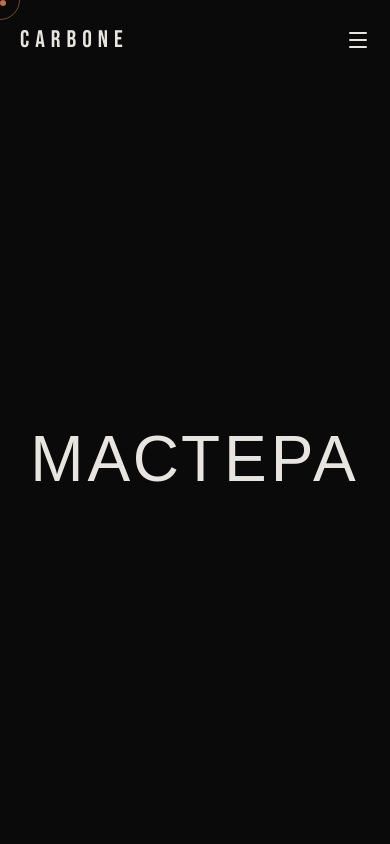
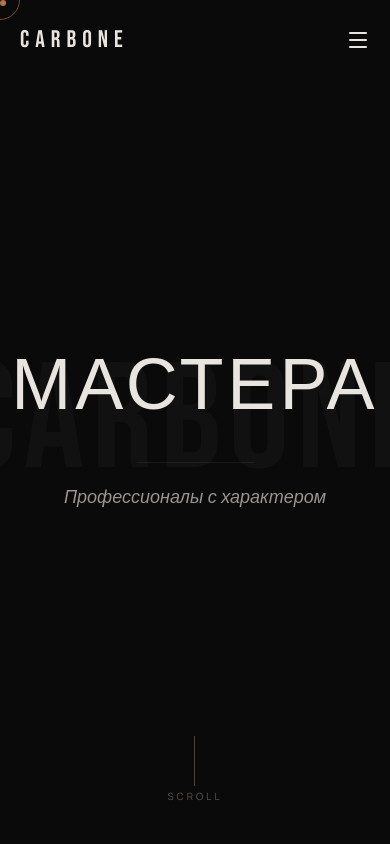
Before and after one commit to SamaelHugo/carbone-studio, a Next.js app: page /masters in a window 390 px wide. Shown: the top 844 px of the page. Built offline with nearby package versions, Linux system fonts and the light colour scheme.

Commit message:
masters page fix

```diff
--- a/app/masters/page.tsx
+++ b/app/masters/page.tsx
@@ -1,7 +1,191 @@
+"use client";
+
+import { motion } from "framer-motion";
+import Link from "next/link";
+import { masters } from "@/lib/mock-data";
+import ScrollReveal from "@/components/ScrollReveal";
+
+const EASE: [number, number, number, number] = [0.76, 0, 0.24, 1];
+
+function MasterBlock({
+  master,
+  index,
+}: {
+  master: (typeof masters)[0];
+  index: number;
+}) {
+  const isImageLeft = index % 2 === 0;
+  const number = String(index + 1).padStart(2, "0");
+  const tags = master.specialization.split(", ");
+
+  const imageEl = (
+    <motion.div
+      className="relative aspect-[3/4] overflow-hidden bg-bg-card w-full"
+      initial={{ clipPath: isImageLeft ? "inset(0 100% 0 0)" : "inset(0 0 0 100%)" }}
+      whileInView={{ clipPath: "inset(0 0 0 0)" }}
+      viewport={{ once: true, amount: 0.2 }}
+      transition={{ duration: 1, ease: EASE }}
+    >
+      <img
+        src={master.photo}
+        alt={master.name}
+        className="absolute inset-0 w-full h-full object-cover grayscale transition-all duration-[800ms] ease-monopo hover:grayscale-0"
+      />
+    </motion.div>
+  );
+
+  const infoEl = (
+    <div className="relative flex flex-col justify-center py-8 md:py-0">
+      {/* Background Number */}
+      <span className="hidden md:block absolute -top-4 left-0 font-bebas text-[96px] text-text-muted opacity-[0.1] leading-none select-none pointer-events-none">
+        {number}
+      </span>
+
+      <div className="relative">
+        <ScrollReveal direction="clip" delay={0.2}>
+          <h2 className="font-bebas text-[36px] md:text-[48px] tracking-[3px] text-text-primary">
+            {master.name.toUpperCase()}
+          </h2>
+        </ScrollReveal>
+
+        <ScrollReveal direction="up" delay={0.35}>
+          <p className="font-manrope text-[14px] text-accent-copper mt-2">
+            {master.role} · {master.experience}
+          </p>
+        </ScrollReveal>
+
+        <ScrollReveal direction="up" delay={0.45}>
+          <p className="font-manrope text-[15px] text-text-secondary leading-[1.8] mt-6 max-w-[440px]">
+            {master.bio}
+          </p>
+        </ScrollReveal>
+
+        {/* Tags */}
+        <ScrollReveal direction="up" delay={0.55}>
+          <div className="flex flex-wrap gap-2 mt-6">
+            {tags.map((tag) => (
+              <span
+                key={tag}
+                className="font-manrope text-[11px] text-text-muted px-3 py-1.5"
+                style={{ border: "1px solid var(--border-subtle)" }}
+              >
+                {tag}
+              </span>
+            ))}
+          </div>
+        </ScrollReveal>
+
+        <ScrollReveal direction="up" delay={0.65}>
+          <Link
+            href="/booking"
+            className="inline-block mt-8 link-underline font-manrope text-[13px] text-accent-copper transition-colors duration-300 hover:text-accent-copper-hover"
+          >
+            Записаться к мастеру →
+          </Link>
+        </ScrollReveal>
+      </div>
+    </div>
+  );
+
+  return (
+    <div className="grid grid-cols-1 md:grid-cols-[55%_45%] gap-8 md:gap-16 items-center">
+      {isImageLeft ? (
+        <>
+          {imageEl}
+          {infoEl}
+        </>
+      ) : (
+        <>
+          <div className="md:order-2">{imageEl}</div>
+          <div className="md:order-1">{infoEl}</div>
+        </>
+      )}
+    </div>
+  );
+}
+
 export default function MastersPage() {
   return (
-    <main className="min-h-screen flex items-center justify-center pt-[80px]">
-      <h1 className="heading-xl">Мастера</h1>
+    <main>
+      {/* Page Hero */}
+      <section className="h-screen flex flex-col items-center justify-center relative overflow-hidden">
+        <span className="absolute top-1/2 left-1/2 -translate-x-1/2 -translate-y-1/2 font-bebas text-[150px] md:text-[300px] tracking-[8px] text-text-primary opacity-[0.03] select-none pointer-events-none z-0 whitespace-nowrap">
+          CARBONE
+        </span>
+
+        <ScrollReveal direction="clip" className="relative z-10">
+          <h1 className="font-bebas text-[72px] md:text-[120px] tracking-[4px] text-text-primary text-center">
+            МАСТЕРА
+          </h1>
+        </ScrollReveal>
+
+        <motion.div
+          className="relative z-10 w-[30%] h-[1px] my-5 origin-center"
+          style={{ backgroundColor: "var(--border-subtle)" }}
+          initial={{ scaleX: 0 }}
+          animate={{ scaleX: 1 }}
+          transition={{ duration: 0.8, ease: EASE, delay: 0.3 }}
+        />
+
+        <motion.p
+          className="relative z-10 font-playfair italic text-[18px] md:text-[22px] text-text-secondary"
+          initial={{ opacity: 0 }}
+          animate={{ opacity: 1 }}
+          transition={{ duration: 0.8, ease: EASE, delay: 0.4 }}
+        >
+          Профессионалы с характером
+        </motion.p>
+
+        {/* Scroll Indicator */}
+        <motion.div
+          className="absolute bottom-10 flex flex-col items-center gap-3"
+          initial={{ opacity: 0 }}
+          animate={{ opacity: 1 }}
+          transition={{ duration: 0.6, delay: 1 }}
+        >
+          <motion.div
+            className="w-[1px] h-[50px] bg-text-muted origin-top"
+            animate={{
+              y: [0, 15, 0],
+              opacity: [0.4, 1, 0.4],
+            }}
+            transition={{
+              duration: 2,
+              ease: "easeInOut",
+              repeat: Infinity,
+            }}
+          />
+          <span className="font-manrope text-[10px] uppercase tracking-[0.3em] text-text-muted">
+            Scroll
+          </span>
+        </motion.div>
+      </section>
+
+      {/* Masters Grid */}
+      <section className="px-5 md:px-12 py-[80px] md:py-[160px]">
+        {masters.map((master, i) => (
+          <div key={master.id}>
+            <div className="py-[60px] md:py-[120px]">
+              <MasterBlock master={master} index={i} />
+            </div>
+
+            {/* Divider between masters */}
+            {i < masters.length - 1 && (
+              <motion.div
+                className="mx-auto h-[1px] origin-center"
+                style={{
+                  backgroundColor: "var(--border-subtle)",
+                  width: "40%",
+                }}
+                initial={{ scaleX: 0 }}
+                whileInView={{ scaleX: 1 }}
+                viewport={{ once: true, amount: 0.5 }}
+                transition={{ duration: 0.8, ease: EASE }}
+              />
+            )}
+          </div>
+        ))}
+      </section>
     </main>
   );
 }
```
Also changed, not shown: 1 other file (tests, documents, lock files or other folders).
